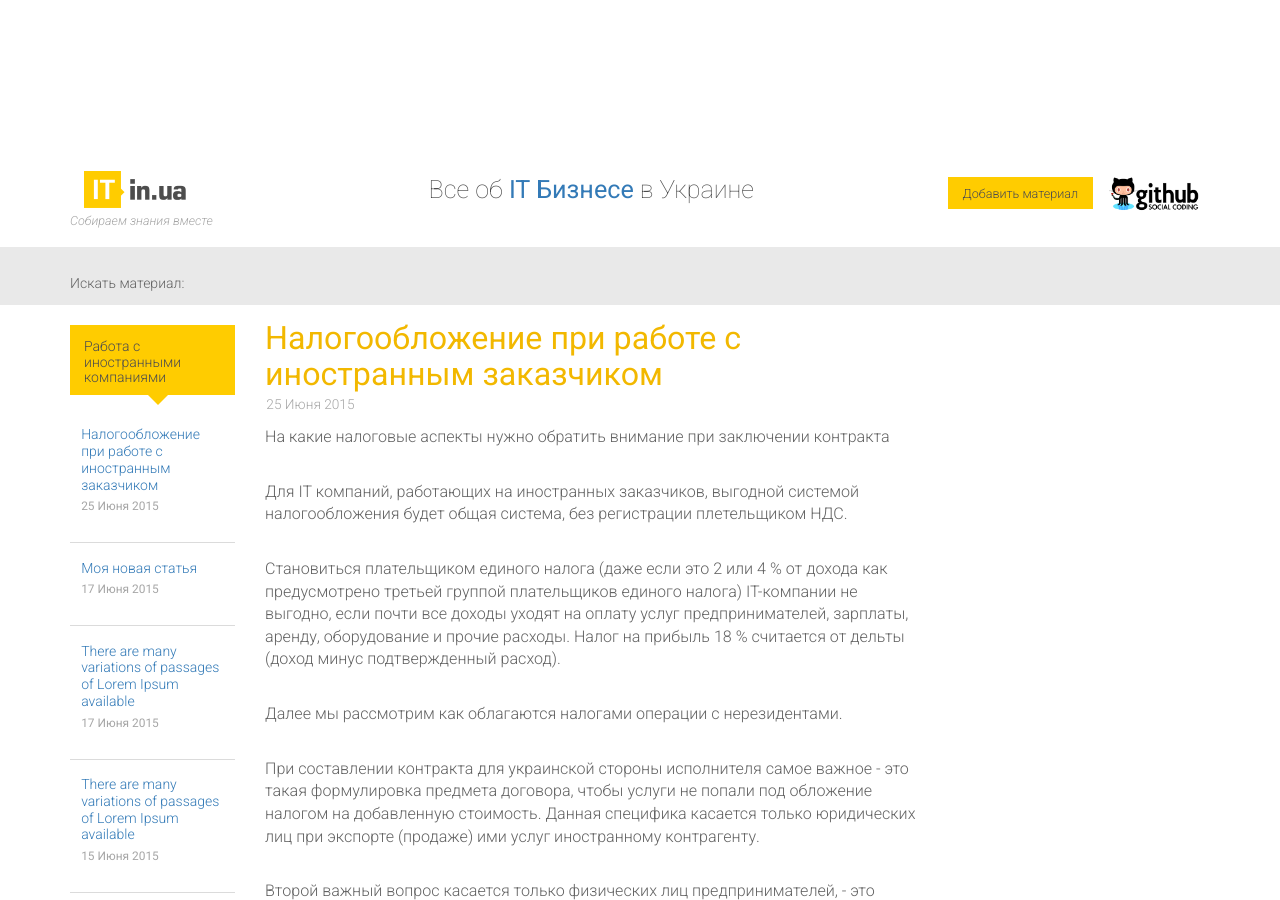
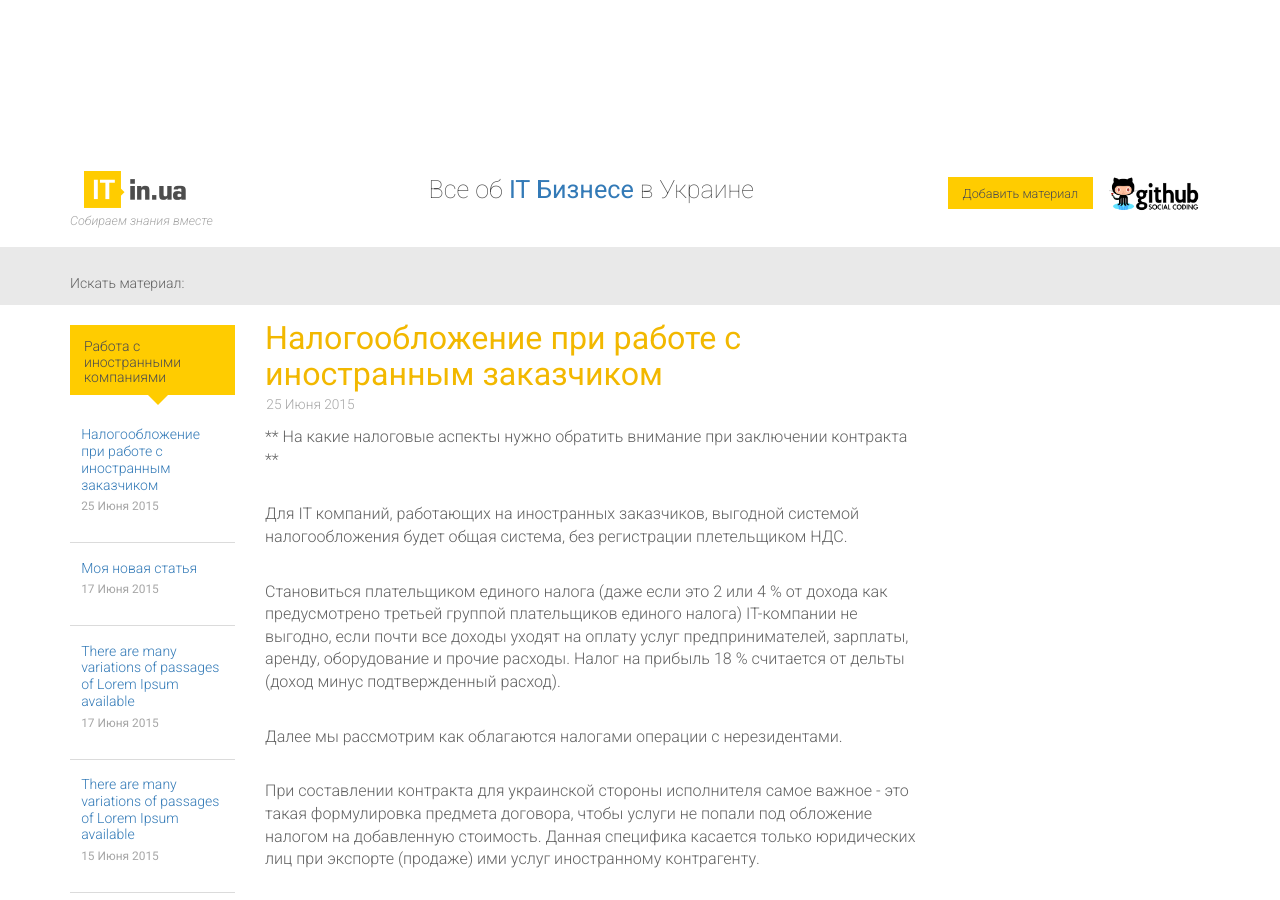
Before and after one commit to itinua/itinua.github.io, a Jekyll site: the page built from _posts/[a1] Работа с иностранными компаниями/2015-06-25-nalogooblozhenie-pri-rabote-s-inostrannim-zakazchikom.md, in a window 1280 px wide and 900 px high. Built offline with Jekyll 4.4.1, drawn with Linux system fonts in a browser that asks for light colours; Markdown is read by kramdown in place of the engine named in the settings; comment, search, counter and statistics services are not loaded.

```diff
--- a/_posts/[a1] Работа с иностранными компаниями/2015-06-25-nalogooblozhenie-pri-rabote-s-inostrannim-zakazchikom.md
+++ b/_posts/[a1] Работа с иностранными компаниями/2015-06-25-nalogooblozhenie-pri-rabote-s-inostrannim-zakazchikom.md
@@ -6,7 +6,7 @@ about: На какие налоговые аспекты нужно обрати
 img:
 author: katerina-timchenko
 ---
-На какие налоговые аспекты нужно обратить внимание при заключении контракта
+** На какие налоговые аспекты нужно обратить внимание при заключении контракта **
 
 Для IT компаний, работающих на иностранных заказчиков, выгодной системой налогообложения будет общая система,
 без регистрации плетельщиком НДС.
```
